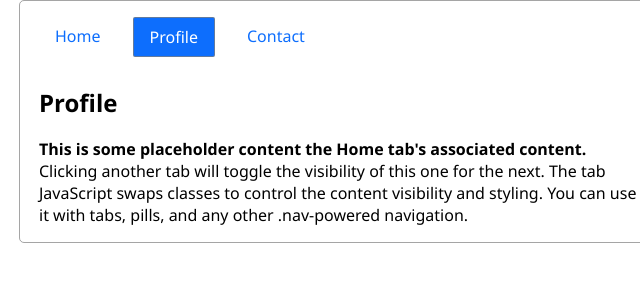
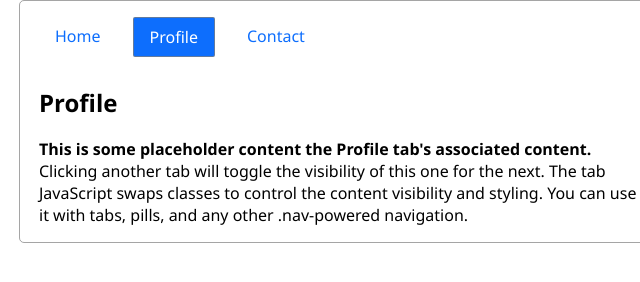
Before and after one commit to lamhoang1998/baitap_12-06, a plain HTML site: page nav-tab/index.html in a window 1280 px wide. Both pictures are taken after a click on the link "Profile". Shown: the full height of the page, 301-941 px from the left. Drawn offline with Linux system fonts and the light colour scheme.

Commit message:
second commit

```diff
--- a/nav-tab/index.html
+++ b/nav-tab/index.html
@@ -33,7 +33,7 @@
 					<h2>Profile</h2>
 					<p>
 						<strong>
-							This is some placeholder content the Home tab's associated
+							This is some placeholder content the Profile tab's associated
 							content.
 						</strong>
 						Clicking another tab will toggle the visibility of this one for the
@@ -47,7 +47,7 @@
 					<h2>Contact</h2>
 					<p>
 						<strong>
-							This is some placeholder content the Home tab's associated
+							This is some placeholder content the Contact tab's associated
 							content.
 						</strong>
 						Clicking another tab will toggle the visibility of this one for the
```
